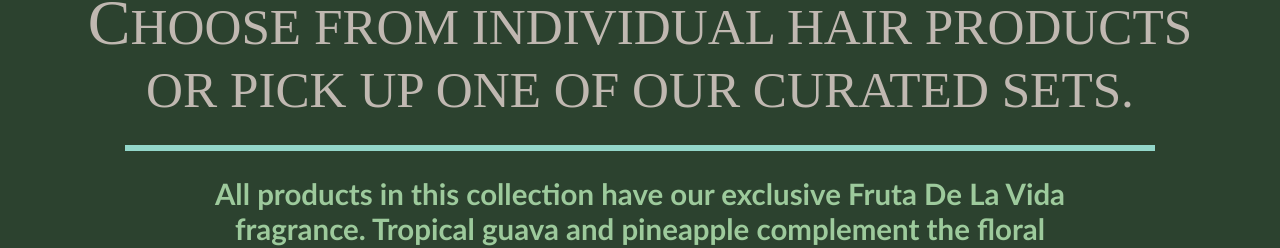
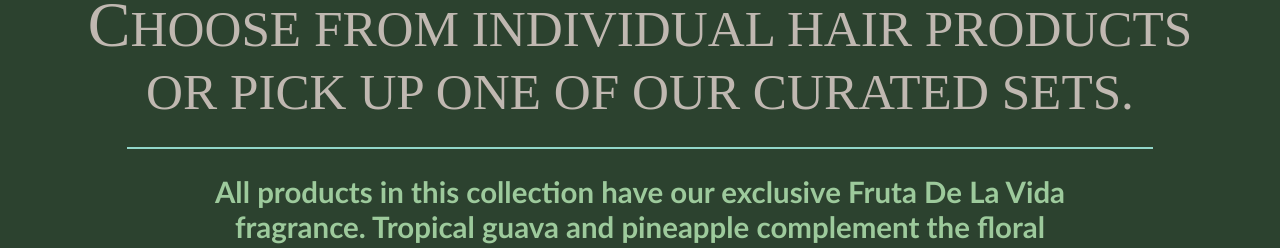
Before and after one commit to jonathanpicazo/suavecita-x-frida, a React (Create React App) app in the folder suavecita-x-frida/: page / in a window 1280 px wide. Shown: the part 3173-3421 px from the top of the page. Built offline with nearby package versions, Linux system fonts and the light colour scheme.

Commit message:
finished, fixed mobile border

```diff
--- a/suavecita-x-frida/src/App.css
+++ b/suavecita-x-frida/src/App.css
@@ -132,9 +132,8 @@
   width: 35vw;
   border-color: #2c422f;
   background-color: #2c422f;
-  border-width: .01vmax;
+  border-width: .1vmax;
   margin-bottom: .1vw;
-  border-width: .2vh;
   border-style: solid;
 }
 
@@ -165,8 +164,7 @@
   width: 80vw;
   border-color: #93d7ca;
   background-color: #93d7ca;
-  border-width: .01vmax;
-  border-width: 3px;
+  border-width: .1vmax;
   border-style: solid;
   /* margin-bottom: -200vmin; */
 }
```
